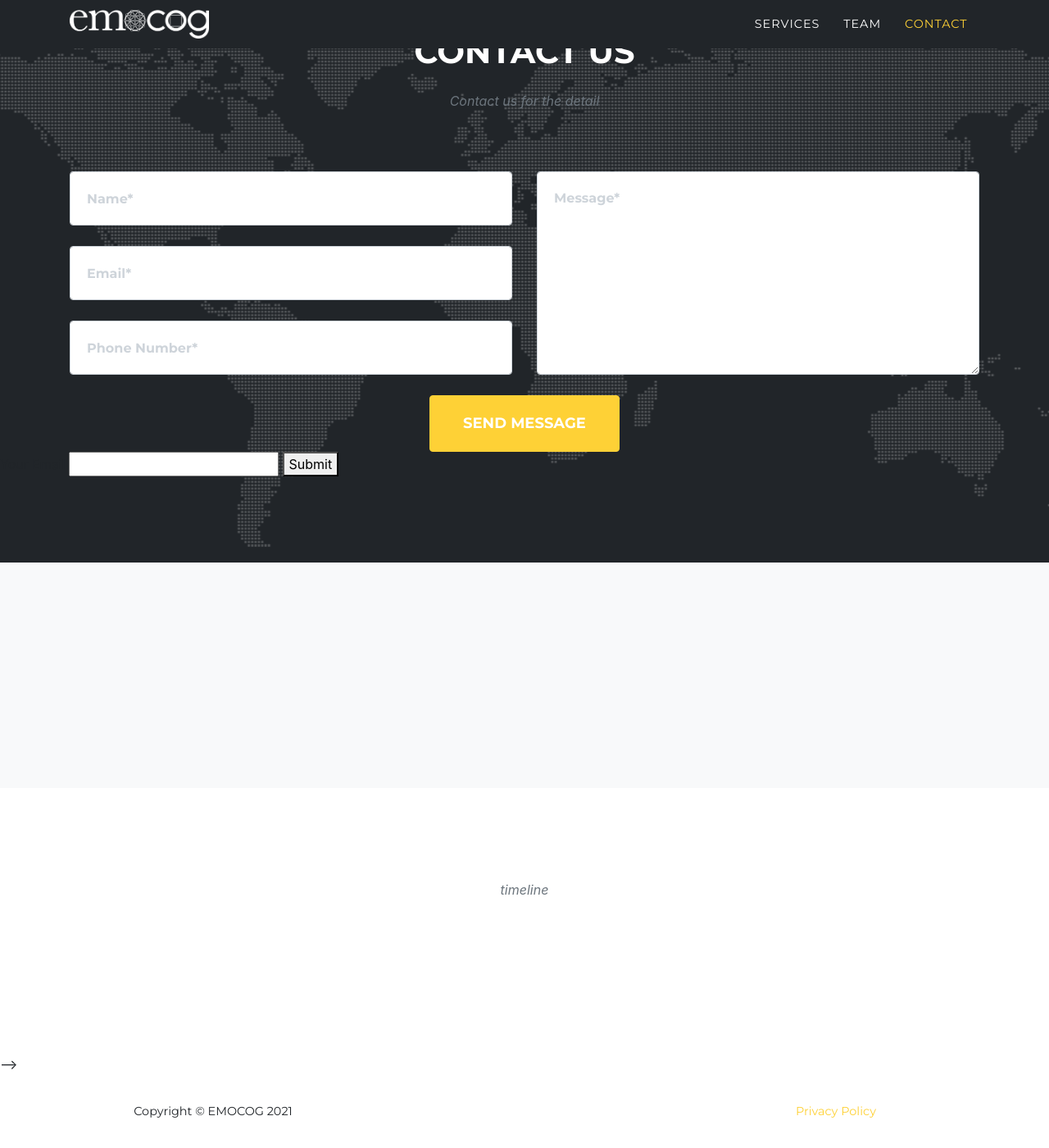
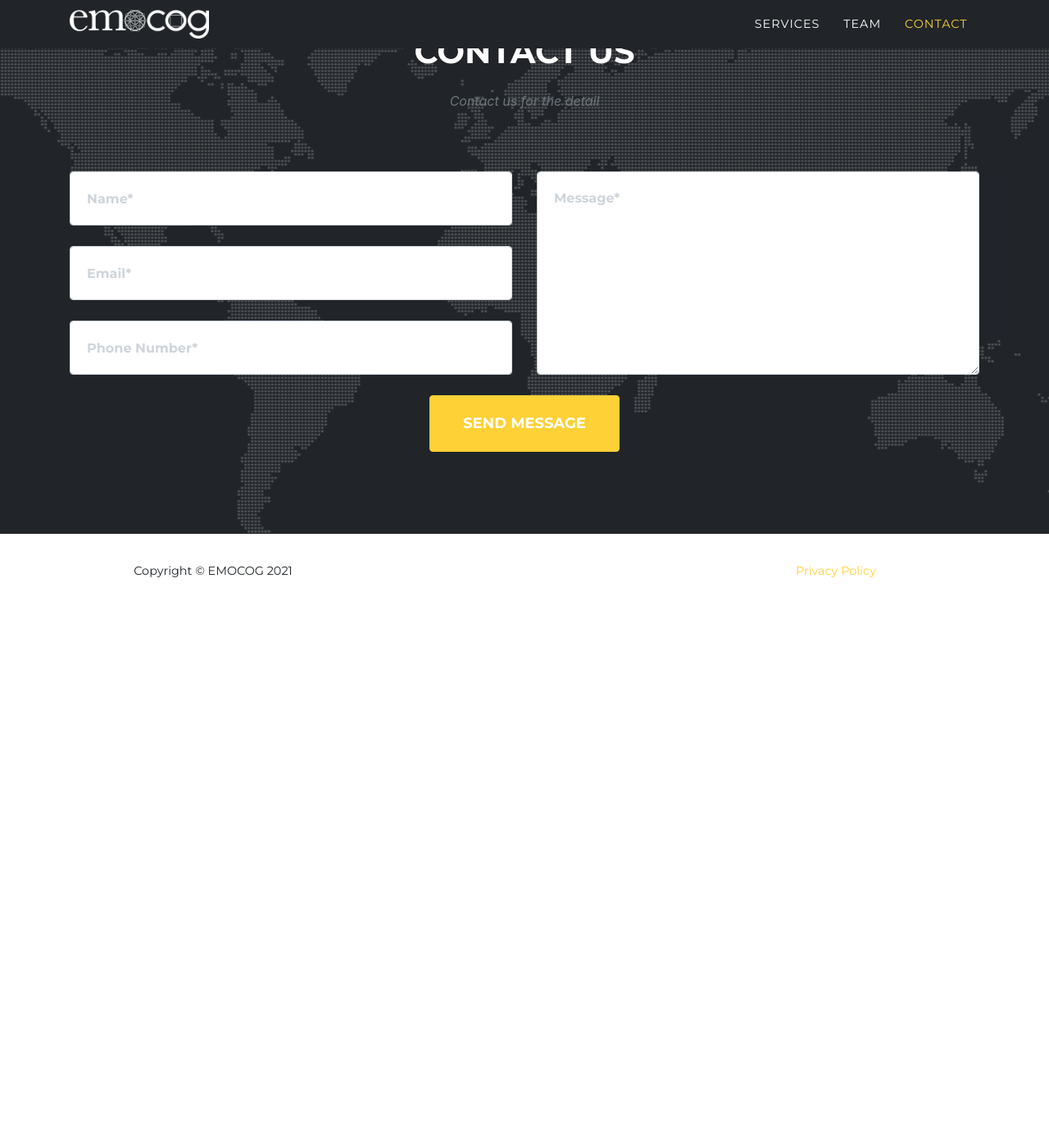
Before and after one commit to emocog/emocog.github.io, a Jekyll site: the page built from index.md, in a window 1280 px wide and 1400 px high, scrolled down 2914 px. Shown: the whole window at 82% size. Built offline with Jekyll 4.4.1, drawn with Linux system fonts in a browser that asks for light colours; some web fonts are replaced; after the commit the page ends 3655 px from its top, so only the background shows below that.

Commit message:
back to origitnal contact

```diff
--- a/_config.yml
+++ b/_config.yml
@@ -24,11 +24,12 @@
   path: assets\img\logo\emocog-logo-w-small.png
   height: 35 #height in px, defaults to 52px
 
-formspree_form_path: ellie@emocog.com
 analytics:
   google: #Google Analytics tracking code here
 
 markdown: kramdown
+
+# formspree_form_path:
 
 # collections:
 #   portfolio:
--- a/_includes/contact.html
+++ b/_includes/contact.html
@@ -45,10 +45,5 @@
         </div>
       </div>
     </div>
-    <form action="https://formspree.io/{site.formspree_form_path}" novalidate="novalidate" method="POST">
-      <label for="email">Your Email</label>
-      <input name="Email" id="email" type="email">
-      <button type="submit">Submit</button>
-    </form>
   </section>
 <!-- End Contact -->
--- a/_layouts/home.html
+++ b/_layouts/home.html
@@ -7,6 +7,3 @@
 {% include team.html %}
 {% include clients.html %}
 {% include contact.html %}
-
-<!-- {% include portfolio_grid.html %}
-{% include timeline.html %} -->
```
